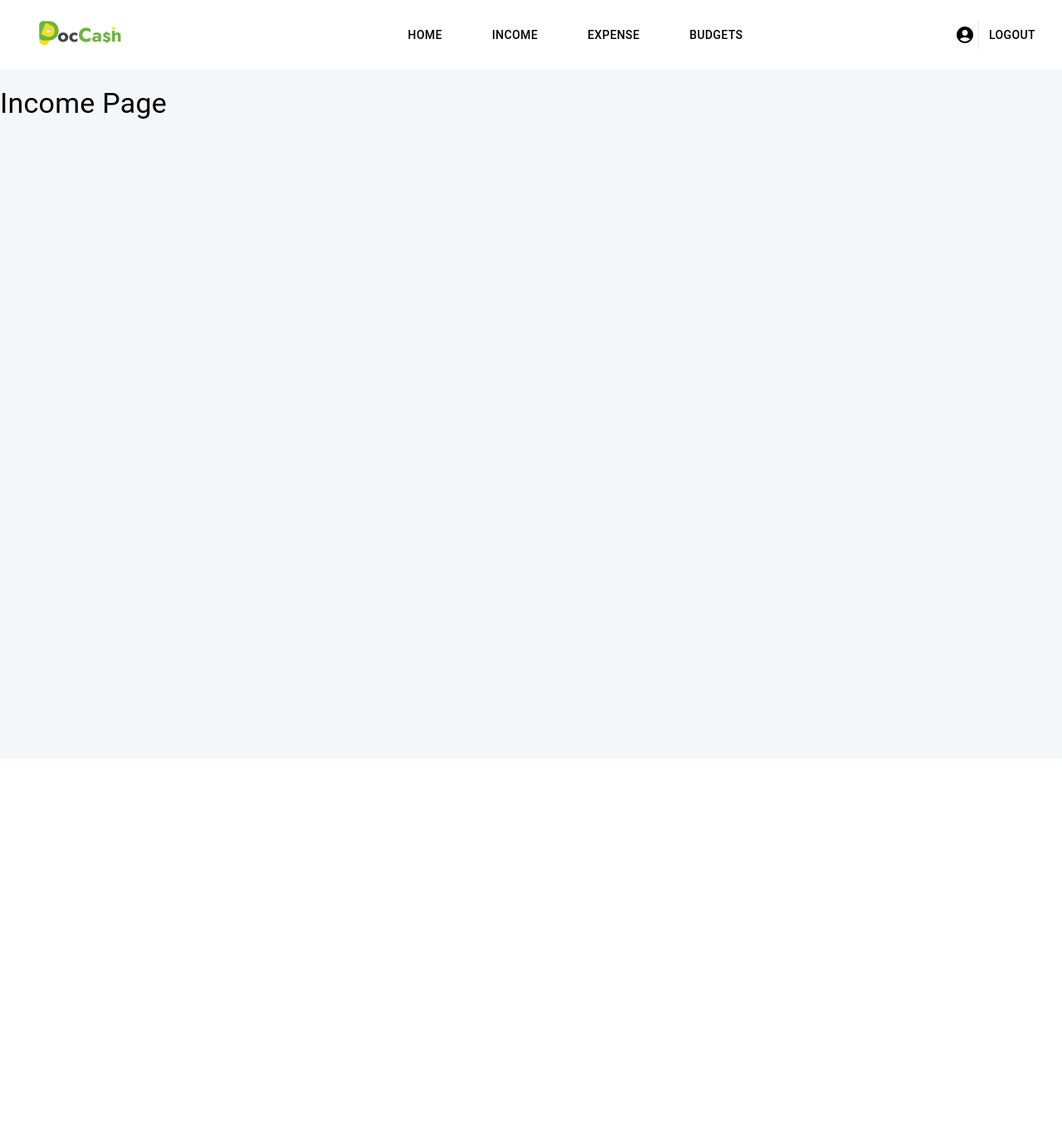
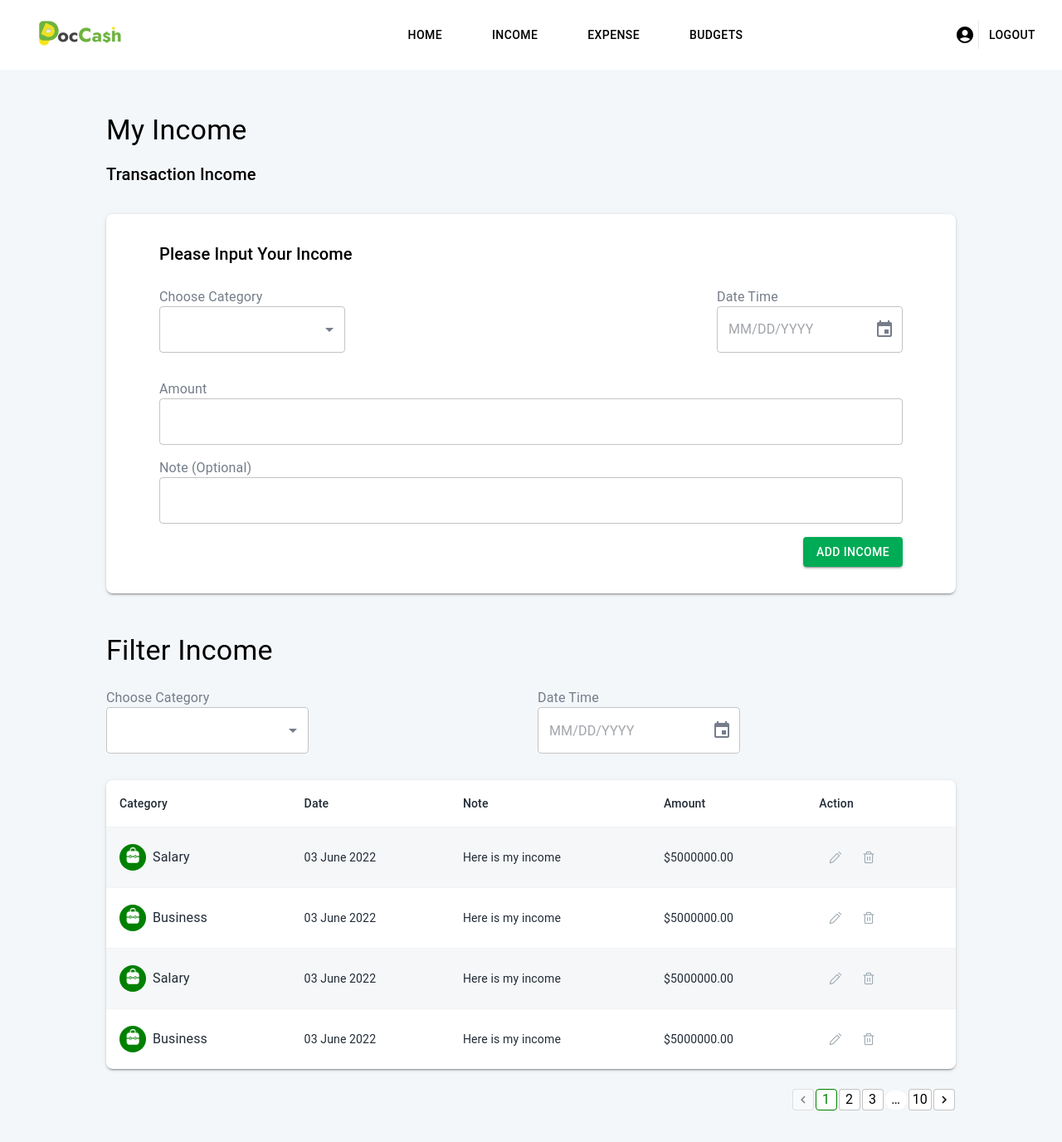
Before and after one commit to Hooksmith/POC_cash, a React (Create React App) app: page /income in a window 1280 px wide. Shown: the top 1376 px of the page at 83% size. Before the commit the page ends 914 px from the top, so only its background shows below. Built offline with nearby package versions, Linux system fonts and the light colour scheme.

Commit message:
[create] income page

```diff
--- a/src/views/income/index.js
+++ b/src/views/income/index.js
@@ -1,11 +1,256 @@
 import * as React from "react";
+import Box from "@mui/material/Box";
 import Typography from "@mui/material/Typography";
+import TextField from "@mui/material/TextField";
+import Button from "@mui/material/Button";
+import MenuItem from "@mui/material/MenuItem";
+import Table from "@mui/material/Table";
+import TableBody from "@mui/material/TableBody";
+import TableCell from "@mui/material/TableCell";
+import TableContainer from "@mui/material/TableContainer";
+import TableHead from "@mui/material/TableHead";
+import TableRow from "@mui/material/TableRow";
+import { LocalizationProvider } from "@mui/x-date-pickers/LocalizationProvider";
+import { AdapterDayjs } from "@mui/x-date-pickers/AdapterDayjs";
+import { DesktopDatePicker } from "@mui/x-date-pickers";
+import { useTheme } from "@emotion/react";
+import { Grid2, InputLabel, Pagination } from "@mui/material";
+import IncomeItem from "../../components/incomeItem";
 
-function Income({ title, budgetAmount, progress }) {
+function Income() {
+  const theme = useTheme();
+  const [category, setCategory] = React.useState("");
+  const [dateTime, setDateTime] = React.useState(null);
+  const [amount, setAmount] = React.useState("");
+  const [note, setNote] = React.useState("");
+  const incomeData = [
+    {
+      category: "Salary",
+      date: "03 June 2022",
+      description: "Here is my income",
+      amount: 5000000,
+    },
+    {
+      category: "Business",
+      date: "03 June 2022",
+      description: "Here is my income",
+      amount: 5000000,
+    },
+    {
+      category: "Salary",
+      date: "03 June 2022",
+      description: "Here is my income",
+      amount: 5000000,
+    },
+    {
+      category: "Business",
+      date: "03 June 2022",
+      description: "Here is my income",
+      amount: 5000000,
+    },
+  ];
+  const handleSubmit = () => {
+    // Handle form submission here, e.g., send data to server
+    console.log("Category:", category);
+    console.log("Date Time:", dateTime);
+    console.log("Amount:", amount);
+    console.log("Note:", note);
+  };
+
   return (
-    <Typography variant="h4" sx={{ marginBottom: 2 }}>
-      Income Page
-    </Typography>
+    <Box
+      sx={{ display: "flex", flexDirection: "column", alignItems: "center" }}
+    >
+      <Box sx={{ width: { xs: "95%", md: "80%" }, mt: 4, mb: 4 }}>
+        <Typography sx={{ textAlign: "start", mb: 2 }} variant="h4">
+          My Income
+        </Typography>
+        <Typography sx={{ textAlign: "start" }} variant="h6">
+          Transaction Income
+        </Typography>
+      </Box>
+
+      <Box
+        sx={{
+          width: { xs: "95%", md: "80%" },
+          backgroundColor: theme.palette.grey[0],
+          borderRadius: 2,
+          boxShadow: 2,
+        }}
+      >
+        <Box sx={{ px: { xs: 2, md: 8 }, py: { xs: 2, md: 4 } }}>
+          <Typography variant="h6">Please Input Your Income</Typography>
+          <Grid2 container sx={{ mb: 4, mt: 3 }}>
+            <Grid2 size={{ sm: 12, md: 3 }}>
+              <InputLabel>Choose Category</InputLabel>
+              <TextField
+                select
+                value={category}
+                fullWidth
+                sx={{ minWidth: 200, backgroundColor: "white" }}
+                onChange={(e) => setCategory(e.target.value)}
+              >
+                <MenuItem value="">
+                  <em>None</em>
+                </MenuItem>
+                <MenuItem value="category1">Category 1</MenuItem>
+                <MenuItem value="category2">Category 2</MenuItem>
+                {/* ... more categories */}
+              </TextField>
+            </Grid2>
+            <Grid2 size={{ sm: 12, md: 6 }}></Grid2>
+            <Grid2 size={{ sm: 12, md: 3 }}>
+              <InputLabel>Date Time</InputLabel>
+
+              <LocalizationProvider dateAdapter={AdapterDayjs}>
+                <DesktopDatePicker
+                  fullWidth
+                  sx={{ minWidth: 200, backgroundColor: "white" }}
+                  inputFormat="DD/MM/YYYY HH:mm"
+                  value={dateTime}
+                  onChange={(newValue) => setDateTime(newValue)}
+                  renderInput={(params) => <TextField {...params} />}
+                />
+              </LocalizationProvider>
+            </Grid2>
+          </Grid2>
+          <Box>
+            <InputLabel>Amount</InputLabel>
+            <TextField
+              type="number"
+              fullWidth
+              value={amount}
+              onChange={(e) => setAmount(e.target.value)}
+              sx={{ mb: 2 }}
+            />
+          </Box>
+
+          <Box>
+            <InputLabel>Note (Optional)</InputLabel>
+
+            <TextField
+              multiline
+              fullWidth
+              value={note}
+              onChange={(e) => setNote(e.target.value)}
+              sx={{ mb: 2 }}
+            />
+          </Box>
+          <Box
+            sx={{
+              display: "flex",
+              flexDirection: "column",
+              alignItems: "flex-end", // Align items to the end
+            }}
+          >
+            <Button
+              variant="contained"
+              onClick={handleSubmit}
+              sx={{
+                backgroundColor: theme.palette.background.primary,
+                color: theme.palette.text.white,
+              }}
+            >
+              Add Income
+            </Button>
+          </Box>
+        </Box>
+      </Box>
+      <Box sx={{ width: { xs: "95%", md: "80%" }, mt: 6 }}>
+        <Typography variant="h4">Filter Income</Typography>
+
+        <Grid2 container spacing={2} sx={{ mb: 4, mt: 3 }}>
+          <Grid2 size={{ sm: 12, md: 3 }}>
+            <InputLabel>Choose Category</InputLabel>
+            <TextField
+              select
+              value={category}
+              fullWidth
+              sx={{ minWidth: 200, backgroundColor: "white" }}
+              onChange={(e) => setCategory(e.target.value)}
+            >
+              <MenuItem value="">
+                <em>None</em>
+              </MenuItem>
+              <MenuItem value="category1">Category 1</MenuItem>
+              <MenuItem value="category2">Category 2</MenuItem>
+            </TextField>
+          </Grid2>
+          <Grid2 size={{ sm: 12, md: 3 }}></Grid2>
+          <Grid2 size={{ sm: 12, md: 3 }}>
+            <InputLabel>Date Time</InputLabel>
+            <LocalizationProvider dateAdapter={AdapterDayjs}>
+              <DesktopDatePicker
+                fullWidth
+                sx={{ minWidth: 200, backgroundColor: "white" }}
+                inputFormat="DD/MM/YYYY HH:mm"
+                value={dateTime}
+                onChange={(newValue) => setDateTime(newValue)}
+                renderInput={(params) => <TextField {...params} />}
+              />
+            </LocalizationProvider>
+          </Grid2>
+        </Grid2>
+      </Box>
+      <Box
+        sx={{
+          width: { xs: "95%", md: "80%" },
+          backgroundColor: theme.palette.grey[0],
+          borderRadius: 2,
+          boxShadow: 2,
+        }}
+      >
+        <TableContainer>
+          <Table sx={{ minWidth: 650 }} aria-label="simple table">
+            <TableHead>
+              <TableRow>
+                <TableCell>Category</TableCell>
+                <TableCell>Date</TableCell>
+                <TableCell>Note</TableCell>
+                <TableCell>Amount</TableCell>
+                <TableCell>Action</TableCell>
+              </TableRow>
+            </TableHead>
+            <TableBody>
+              {incomeData.map((income, index) => (
+                <IncomeItem key={index} {...income} />
+              ))}
+            </TableBody>
+          </Table>
+        </TableContainer>
+      </Box>
+      <Box
+        sx={{
+          width: { xs: "95%", md: "80%" },
+          display: "flex",
+          justifyContent: "end",
+          pt: 3,
+          pb: 4,
+        }}
+      >
+        <Pagination
+          count={10}
+          size="small"
+          siblingCount={0}
+          variant="outlined"
+          shape="rounded"
+          sx={{
+            "& .MuiPaginationItem-root": {
+              backgroundColor: "white", // Set background color
+              color: "black", // Set text color
+              fontSize: { xs: 12, sm: 14, md: 16 },
+            },
+            "& .MuiPaginationItem-root.Mui-selected": {
+              backgroundColor: "white", // Set color for selected page
+              color: "green",
+              borderColor: "green",
+              fontSize: { xs: 12, sm: 14, md: 16 },
+            },
+          }}
+        />
+      </Box>
+    </Box>
   );
 }
+
 export default Income;
```
